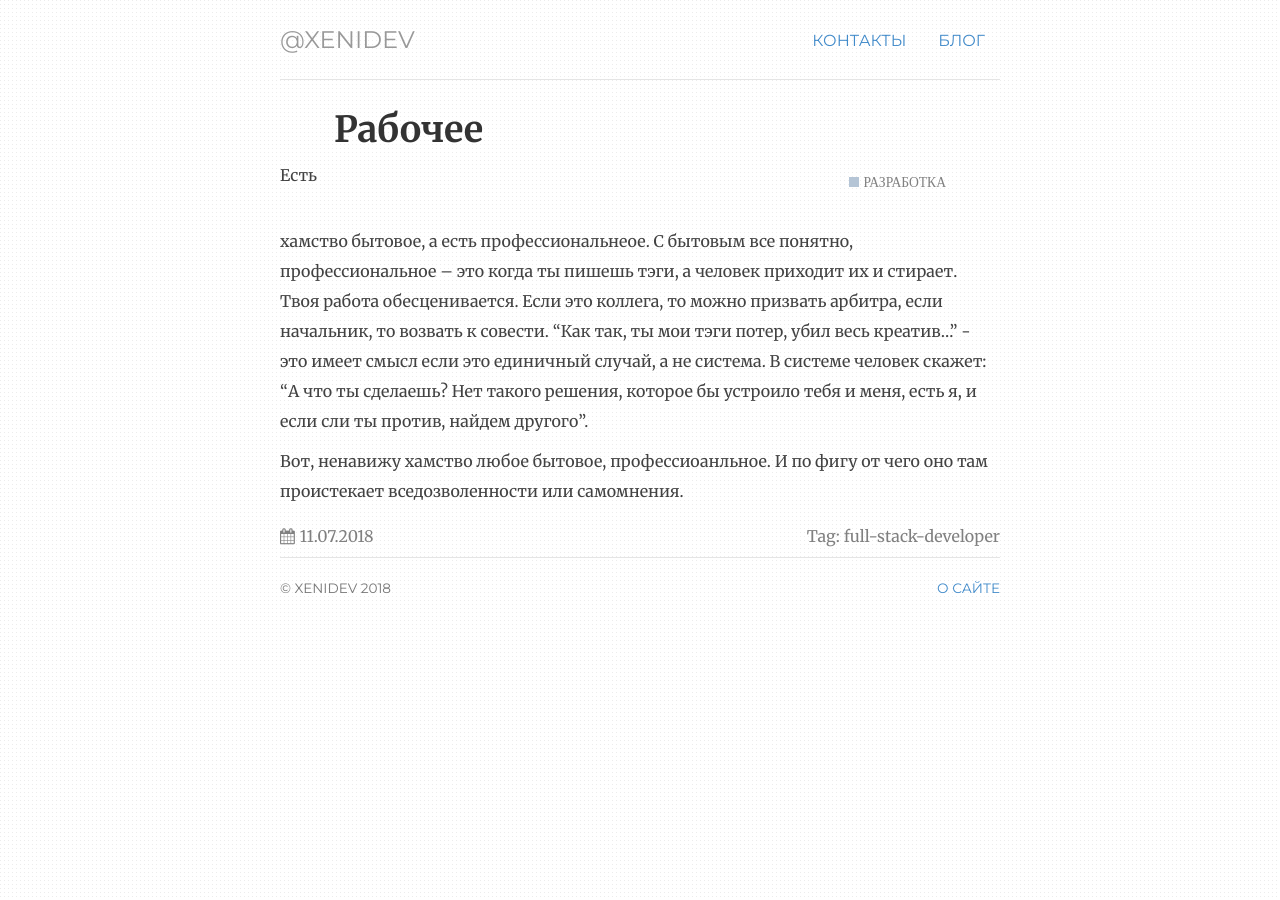
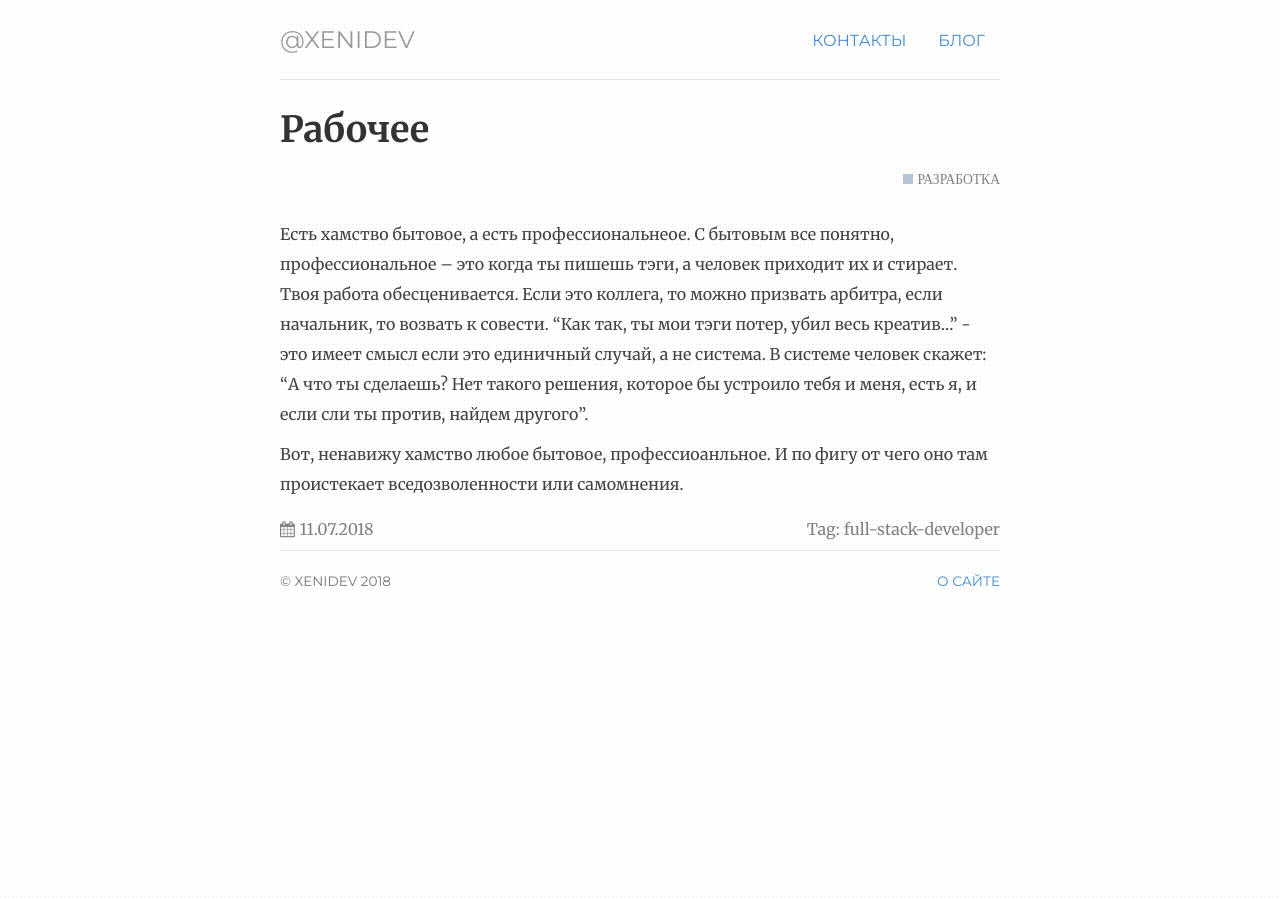
Before and after one commit to ValeraS/xenidev.github.io, a Jekyll site: the page built from _posts/2018-07-11-Рабочее.md, in a window 1280 px wide. Built offline with Jekyll 4.4.1, drawn with Linux system fonts in a browser that asks for light colours.

Commit message:
Update post.html

```diff
--- a/_layouts/post.html
+++ b/_layouts/post.html
@@ -3,7 +3,7 @@ layout: default
 notes: active
 ---
 <div class="notes">
-         <div class="single note">
+
 
       <div class="topbar-single-post">
          <div class="post-article-title">
```
